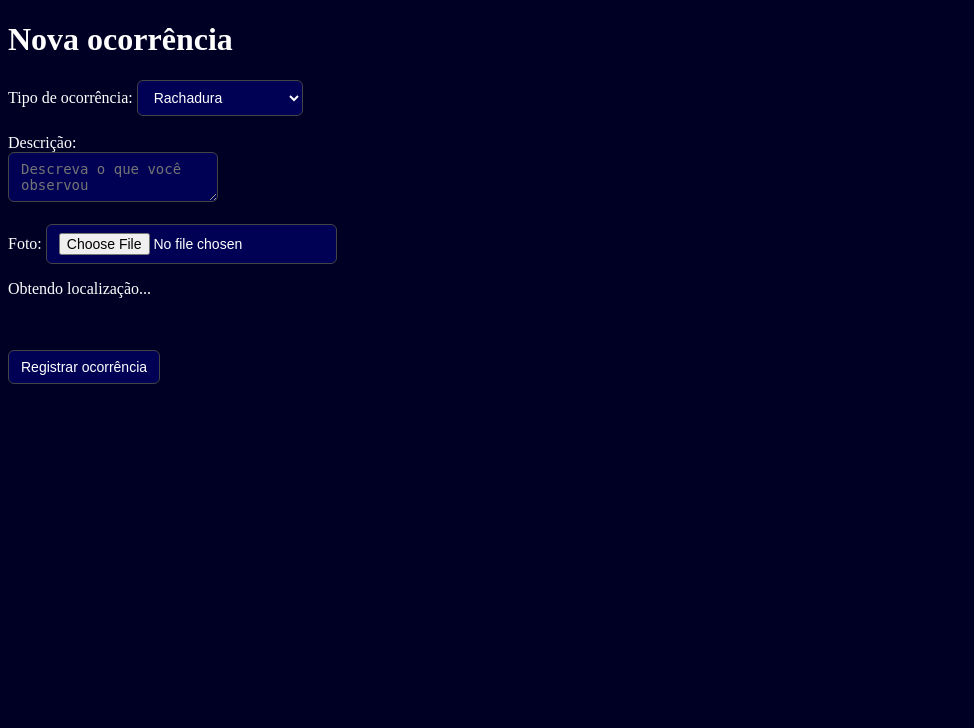
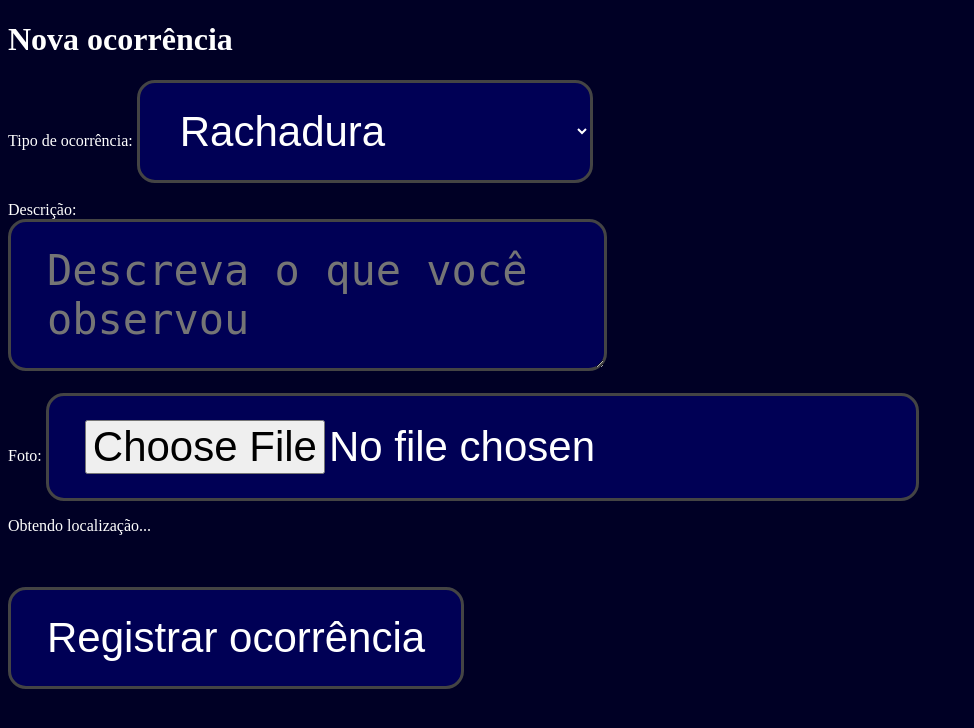
Before and after one commit to JMT28/BioGlow-Watch, a Flask app: page /nova-ocorrencia in a window 1280 px wide. Shown: the top 728 px of the page, without its empty margins (0-974 px from the left). Run offline with Flask 3, Linux system fonts and the light colour scheme.

Commit message:
Atualização 20

```diff
--- a/templates/nova-ocorrencia.html
+++ b/templates/nova-ocorrencia.html
@@ -12,10 +12,10 @@
         select {
             background-color: #000055; /* Cor de fundo */
             color: #ffffff;            /* Cor do texto */
-            padding: 8px 12px;         /* Espaçamento interno */
-            border: 1px solid #444;
-            border-radius: 6px;
-            font-size: 14px;
+            padding: 24px 36px;         /* Espaçamento interno */
+            border: 3px solid #444;
+            border-radius: 18px;
+            font-size: 42px;
         }
 
         /* Estilizando as opções dentro do menu */
@@ -28,60 +28,60 @@
         button  {
             background-color: #000055; /* Cor de fundo */
                 color: #ffffff;            /* Cor do texto */
-                padding: 8px 12px;         /* Espaçamento interno */
-                border: 1px solid #444;
-                border-radius: 6px;
-                font-size: 14px;
+                padding: 24px 36px;         /* Espaçamento interno */
+                border: 3px solid #444;
+                border-radius: 18px;
+                font-size: 42px;
             }
     </style>
     <style>
         input  {
             background-color: #000055; /* Cor de fundo */
                 color: #ffffff;            /* Cor do texto */
-                padding: 8px 12px;         /* Espaçamento interno */
-                border: 1px solid #444;
-                border-radius: 6px;
-                font-size: 14px;
+                padding: 24px 36px;         /* Espaçamento interno */
+                border: 3px solid #444;
+                border-radius: 18px;
+                font-size: 42px;
             }
     </style>
     <style>
         input  {
             background-color: #000055; /* Cor de fundo */
                 color: #ffffff;            /* Cor do texto */
-                padding: 8px 12px;         /* Espaçamento interno */
-                border: 1px solid #444;
-                border-radius: 6px;
-                font-size: 14px;
+                padding: 24px 36px;         /* Espaçamento interno */
+                border: 3px solid #444;
+                border-radius: 18px;
+                font-size: 42px;
             }
     </style>
     <style>
         textarea  {
             background-color: #000055; /* Cor de fundo */
                 color: #ffffff;            /* Cor do texto */
-                padding: 8px 12px;         /* Espaçamento interno */
-                border: 1px solid #444;
-                border-radius: 6px;
-                font-size: 14px;
+                padding: 24px 36px;         /* Espaçamento interno */
+                border: 3px solid #444;
+                border-radius: 18px;
+                font-size: 42px;
             }
     </style>
     <style>
         input  {
             background-color: #000055; /* Cor de fundo */
                 color: #ffffff;            /* Cor do texto */
-                padding: 8px 12px;         /* Espaçamento interno */
-                border: 1px solid #444;
-                border-radius: 6px;
-                font-size: 14px;
+                padding: 24px 36px;         /* Espaçamento interno */
+                border: 3px solid #444;
+                border-radius: 18px;
+                font-size: 42px;
             }
     </style>
     <style>
         input  {
             background-color: #000055; /* Cor de fundo */
                 color: #ffffff;            /* Cor do texto */
-                padding: 8px 12px;         /* Espaçamento interno */
-                border: 1px solid #444;
-                border-radius: 6px;
-                font-size: 14px;
+                padding: 24px 36px;         /* Espaçamento interno */
+                border: 3px solid #444;
+                border-radius: 18px;
+                font-size: 42px;
             }
     </style>
 
```
